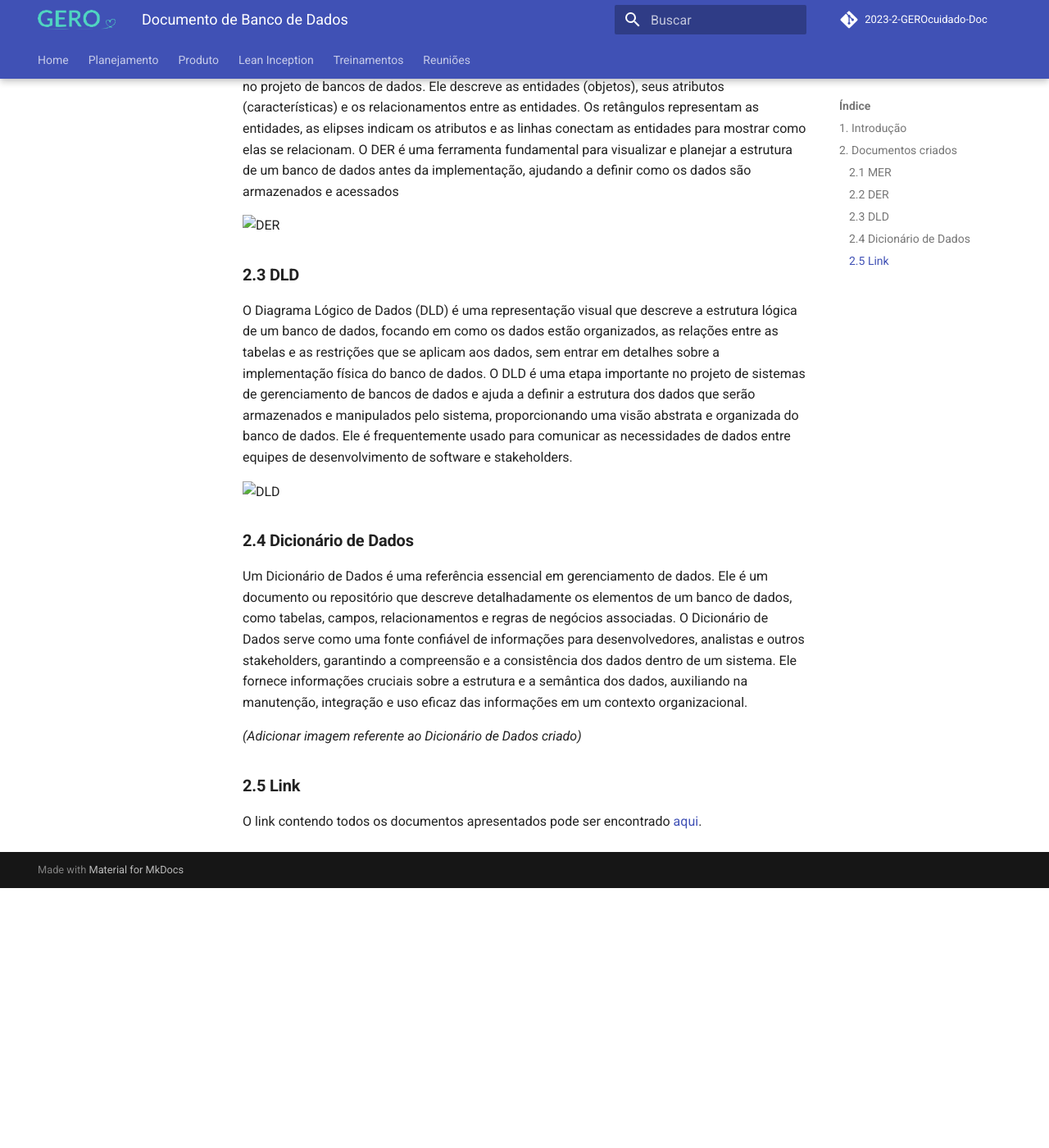
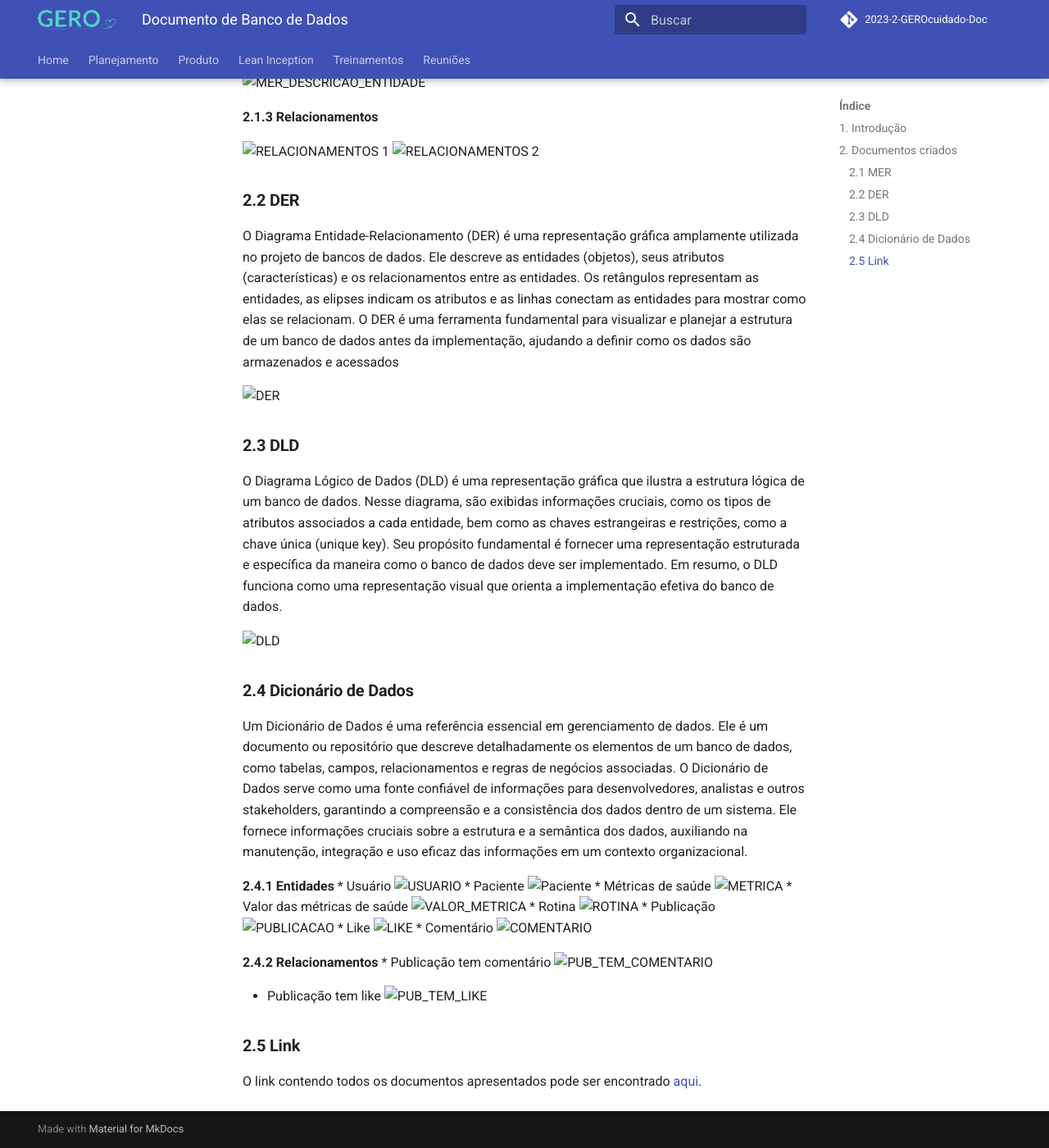
Before and after one commit to fga-eps-mds/2023-2-GEROcuidado-Doc, an MkDocs documentation site: the page built from docs/planejamento/banco_de_dados.md, in a window 1280 px wide and 1400 px high, scrolled down 724 px. Shown: the whole window at 82% size. Built offline with MkDocs 1.6.1 and Material for MkDocs 9.7.7, drawn with Linux system fonts in a browser that asks for light colours; comment, search, counter and statistics services are not loaded; before the commit the page ends 1807 px from its top, so only the background shows below that; some of the changed text lies outside the part shown.

Commit message:
Adiciona alterações no documento de banco de dados

```diff
--- a/docs/planejamento/banco_de_dados.md
+++ b/docs/planejamento/banco_de_dados.md
@@ -10,7 +10,18 @@
 ### <strong> 2.1 MER </strong>
 <P> O Modelo Entidade-Relacionamento (MER) é uma abordagem conceitual usada no projeto de banco de dados para representar entidades, seus atributos e relacionamentos. Isso permite visualizar como os dados estão organizados e como as entidades se relacionam no sistema de informações. O MER é a base conceitual sobre a qual os Diagramas Entidade-Relacionamento (DER) são criados para representar graficamente essa estrutura.</P>
 
-*(Adicionar imagem referente ao MER criado)*
+**<strong> 2.1.1 Entidades </strong>**
+
+![MER_ENTIDADES](/docs/assets/imagens/banco_de_dados/MER/MER_ENTIDADES.png)
+
+**<strong> 2.1.2 Descrição das Entidades </strong>**
+
+![MER_DESCRICAO_ENTIDADE](/docs/assets/imagens/banco_de_dados/MER/DESCRICAO_ENTIDADE.png)
+
+**<strong> 2.1.3 Relacionamentos </strong>**
+
+![RELACIONAMENTOS 1](/docs/assets/imagens/banco_de_dados/MER/RELACIONAMENTOS1.png)
+![RELACIONAMENTOS 2](/docs/assets/imagens/banco_de_dados/MER/RELACIONAMENTOS2.png)
 
 ### <strong> 2.2 DER </strong>
 
@@ -20,7 +31,8 @@
 
 ### <strong> 2.3 DLD </strong>
 
-<p> O Diagrama Lógico de Dados (DLD) é uma representação visual que descreve a estrutura lógica de um banco de dados, focando em como os dados estão organizados, as relações entre as tabelas e as restrições que se aplicam aos dados, sem entrar em detalhes sobre a implementação física do banco de dados. O DLD é uma etapa importante no projeto de sistemas de gerenciamento de bancos de dados e ajuda a definir a estrutura dos dados que serão armazenados e manipulados pelo sistema, proporcionando uma visão abstrata e organizada do banco de dados. Ele é frequentemente usado para comunicar as necessidades de dados entre equipes de desenvolvimento de software e stakeholders.</p>
+<p>
+O Diagrama Lógico de Dados (DLD) é uma representação gráfica que ilustra a estrutura lógica de um banco de dados. Nesse diagrama, são exibidas informações cruciais, como os tipos de atributos associados a cada entidade, bem como as chaves estrangeiras e restrições, como a chave única (unique key). Seu propósito fundamental é fornecer uma representação estruturada e específica da maneira como o banco de dados deve ser implementado. Em resumo, o DLD funciona como uma representação visual que orienta a implementação efetiva do banco de dados.</p>
 
 ![DLD](/docs/assets/imagens/banco_de_dados/DLD.png)
 
@@ -30,7 +42,31 @@
 Um Dicionário de Dados é uma referência essencial em gerenciamento de dados. Ele é um documento ou repositório que descreve detalhadamente os elementos de um banco de dados, como tabelas, campos, relacionamentos e regras de negócios associadas. O Dicionário de Dados serve como uma fonte confiável de informações para desenvolvedores, analistas e outros stakeholders, garantindo a compreensão e a consistência dos dados dentro de um sistema. Ele fornece informações cruciais sobre a estrutura e a semântica dos dados, auxiliando na manutenção, integração e uso eficaz das informações em um contexto organizacional.
 </p>
 
-*(Adicionar imagem referente ao Dicionário de Dados criado)*
+**<strong> 2.4.1 Entidades </strong>**
+* Usuário
+![USUARIO](/docs/assets/imagens/banco_de_dados/dicionario_de_dados/USUARIO.png)
+* Paciente
+![Paciente](/docs/assets/imagens/banco_de_dados/dicionario_de_dados/PACIENTE.png)
+* Métricas de saúde
+![METRICA](/docs/assets/imagens/banco_de_dados/dicionario_de_dados/METRICA_SAUDE.png)
+* Valor das métricas de saúde
+![VALOR_METRICA](/docs/assets/imagens/banco_de_dados/dicionario_de_dados/VALOR_METRICA.png)
+* Rotina
+![ROTINA](/docs/assets/imagens/banco_de_dados/dicionario_de_dados/ROTINA.png)
+* Publicação
+![PUBLICACAO](/docs/assets/imagens/banco_de_dados/dicionario_de_dados/PUBLICACAO.png)
+* Like
+![LIKE](/docs/assets/imagens/banco_de_dados/dicionario_de_dados/LIKE.png)
+* Comentário
+![COMENTARIO](/docs/assets/imagens/banco_de_dados/dicionario_de_dados/COMENTARIO.png)
+
+
+**<strong> 2.4.2 Relacionamentos </strong>**
+* Publicação tem comentário
+![PUB_TEM_COMENTARIO](/docs/assets/imagens/banco_de_dados/dicionario_de_dados/RELACIONAMENTO_COMENTARIO.png)
+
+* Publicação tem like
+![PUB_TEM_LIKE](/docs/assets/imagens/banco_de_dados/dicionario_de_dados/RELACIONAMENTO_LIKE.png)
 
 ### <strong> 2.5 Link </strong>
 
```
